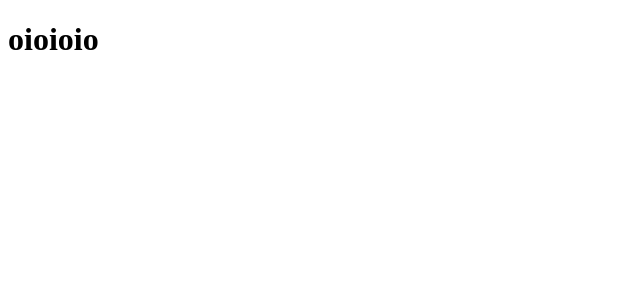
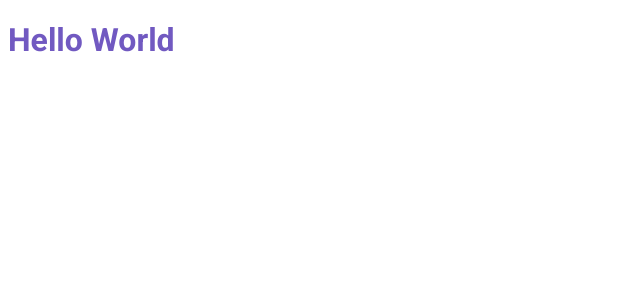
Before and after one commit to andrecampll/ignews, a Next.js app: page / in a window 1280 px wide. Shown: the top 300 px of the page, without its empty margins (0-640 px from the left). Built offline with nearby package versions, Linux system fonts and the light colour scheme.

Commit message:
Adding sass and setting up Document

```diff
--- a/package.json
+++ b/package.json
@@ -10,7 +10,8 @@
   "dependencies": {
     "next": "10.0.9",
     "react": "17.0.1",
-    "react-dom": "17.0.1"
+    "react-dom": "17.0.1",
+    "sass": "^1.32.8"
   },
   "devDependencies": {
     "@types/node": "^14.14.35",
--- /dev/null
+++ b/src/pages/_document.tsx
@@ -0,0 +1,19 @@
+import Document, { Head, Html, Main, NextScript } from 'next/document';
+
+export default class MyDocument extends Document {
+  render() {
+    return (
+      <Html>
+        <Head>
+          <link rel="preconnect" href="https://fonts.gstatic.com" />
+          <link href="https://fonts.googleapis.com/css2?family=Roboto:wght@400;700;900&display=swap" rel="stylesheet" />
+          <title>ig.news</title>
+        </Head>
+        <body>
+          <Main />
+          <NextScript />
+        </body>
+      </Html>
+    );
+  }
+}
--- a/src/pages/index.tsx
+++ b/src/pages/index.tsx
@@ -1,5 +1,7 @@
+import styles from '../styles/home.module.scss';
+
 export default function Home() {
   return (
-    <h1>oioioio</h1>
+    <h1 className={styles.title}>Hello World</h1>
   )
 }
--- /dev/null
+++ b/src/styles/home.module.scss
@@ -0,0 +1,4 @@
+.title {
+  color: #7159c1;
+  font-family: 'Roboto';
+}
```
Also changed, not shown: 1 other file (tests, documents, lock files or other folders).
